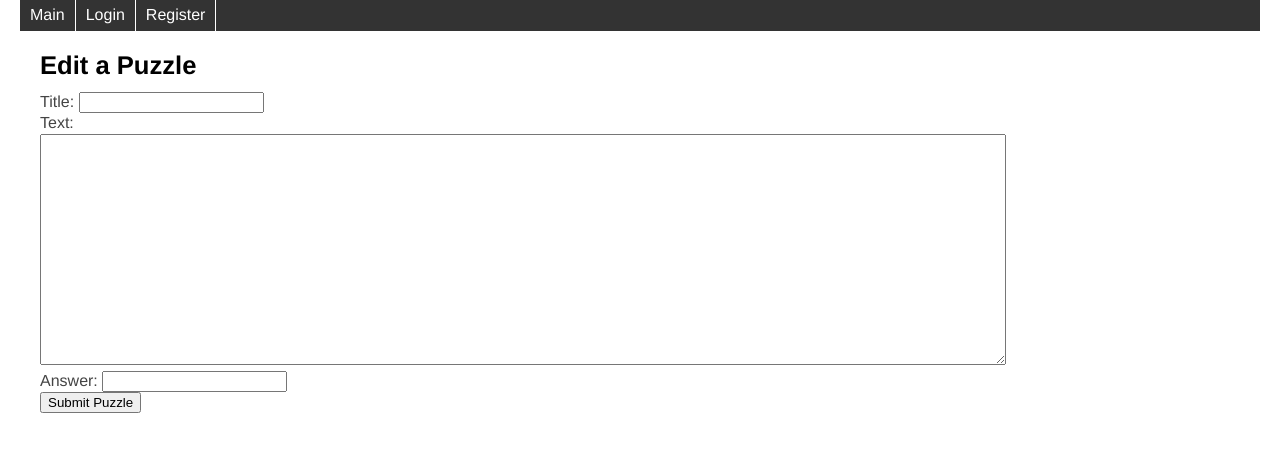
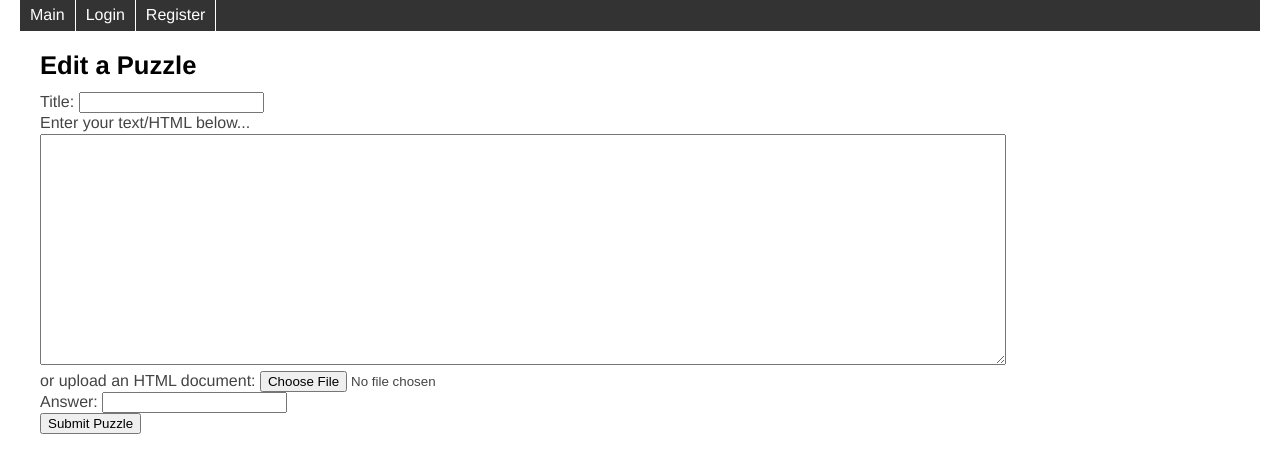
Before and after one commit to jschnei/poozlehunt, a Python web app: template templates/puzzle_edit.html in a window 1280 px wide. Shown: the part 95-568 px from the top of the page. Run offline with Jinja, Linux system fonts and the light colour scheme; the template is opened without the code that fills it, so the values that code supplies are empty.

Commit message:
allow upload of html

```diff
--- a/templates/puzzle_edit.html
+++ b/templates/puzzle_edit.html
@@ -4,10 +4,13 @@
   <form action="edit_submit" method="post" enctype="multipart/form-data">
   Title: <input type="form" name="title" value="{{puzzle.title}}"/>
   <br>
-  Text:<br>
+  Enter your text/HTML below...<br>
   <div id="text">
       <textarea id="input" name="input" rows="15" cols="60" style="width: 80%">{{puzzle.text | safe}}</textarea>
   </div>
+  or upload an HTML document:
+  <input type="file" name="uploadhtml" />
+  <br>
   Answer: <input type="form" name="answer" value="{{puzzle.answer}}" />
   <br>
   <input type="submit" value="Submit Puzzle" />
```
Also changed, not shown: main.py (+5 -2 lines).
